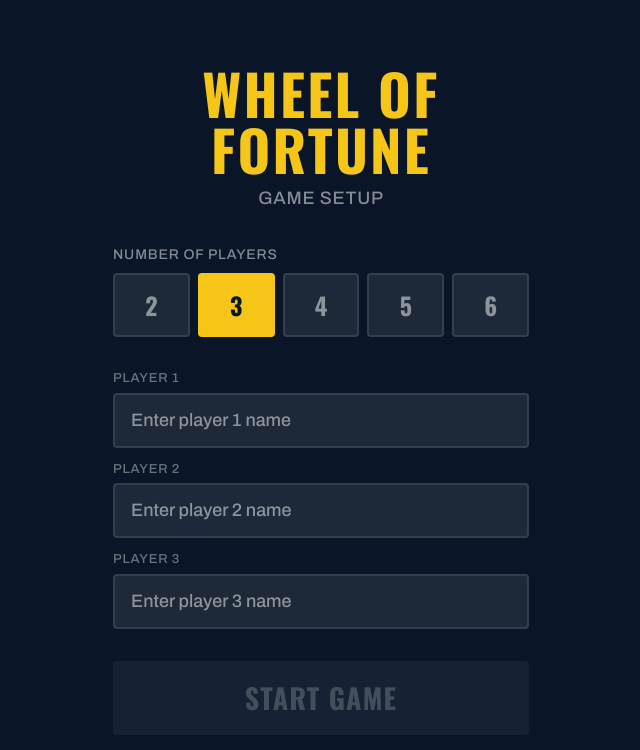
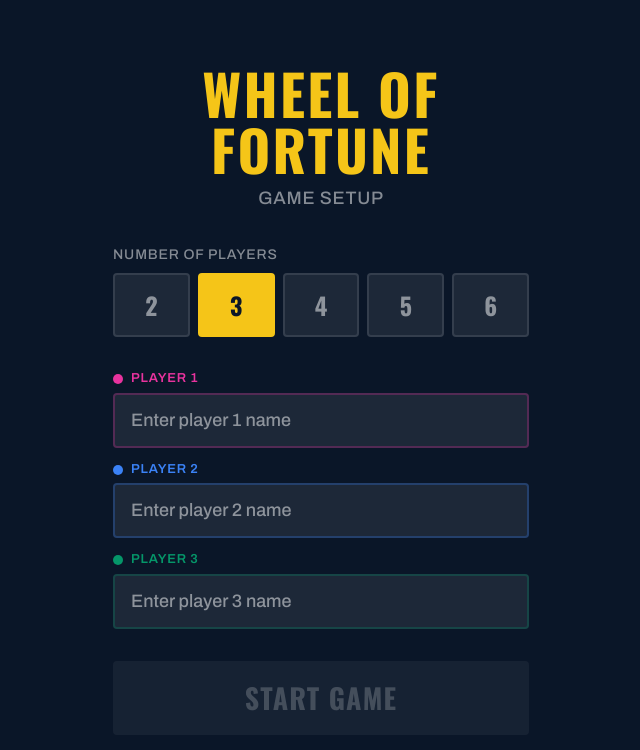
Before and after one commit to dudonwai/wheel-of-fortune-game, a React (Vite) app: page / in a window 1280 px wide. Shown: the top 750 px of the page, without its empty margins (319-959 px from the left). Built offline with nearby package versions, Linux system fonts and the light colour scheme; no server answers; what @osdk/client, @osdk/oauth, @osdk/react would draw is missing.

Commit message:
Foundry Pilot: Add player colors to setup screen with colored labels, dots, and input borders

```diff
--- a/src/components/game/SetupScreen.tsx
+++ b/src/components/game/SetupScreen.tsx
@@ -1,4 +1,5 @@
 import { useState } from "react";
+import { PLAYER_COLORS } from "./types";
 
 interface SetupScreenProps {
   onStartGame: (playerNames: string[]) => void;
@@ -105,21 +106,34 @@
 
         {/* Player names */}
         <div className="w-full flex flex-col gap-3">
-          {Array.from({ length: numPlayers }).map((_, i) => (
+          {Array.from({ length: numPlayers }).map((_, i) => {
+            const color = PLAYER_COLORS[i % PLAYER_COLORS.length];
+            return (
               <div key={i}>
                 <label
                   htmlFor={`player-name-${i}`}
+                  className="flex items-center gap-2"
                   style={{
                     fontFamily: "Archivo, sans-serif",
                     fontSize: 13,
-                  fontWeight: 500,
-                  color: "rgba(255,255,255,0.4)",
+                    fontWeight: 600,
+                    color: color,
                     textTransform: "uppercase",
                     letterSpacing: "0.06em",
-                  display: "block",
+                    display: "flex",
                     marginBottom: 4,
                   }}
                 >
+                  <span
+                    style={{
+                      width: 10,
+                      height: 10,
+                      borderRadius: "50%",
+                      backgroundColor: color,
+                      display: "inline-block",
+                      flexShrink: 0,
+                    }}
+                  />
                   Player {i + 1}
                 </label>
                 <input
@@ -135,7 +149,7 @@
                     fontWeight: 500,
                     backgroundColor: "rgba(255,255,255,0.08)",
                     color: "#FFFFFF",
-                  border: "2px solid rgba(255,255,255,0.1)",
+                    border: `2px solid ${color}44`,
                     outline: "none",
                   }}
                   onKeyDown={e => {
@@ -145,7 +159,8 @@
                   }}
                 />
               </div>
-          ))}
+            );
+          })}
         </div>
 
         {/* Start button */}
```
Lines whose indentation alone changed are shown as unchanged.
